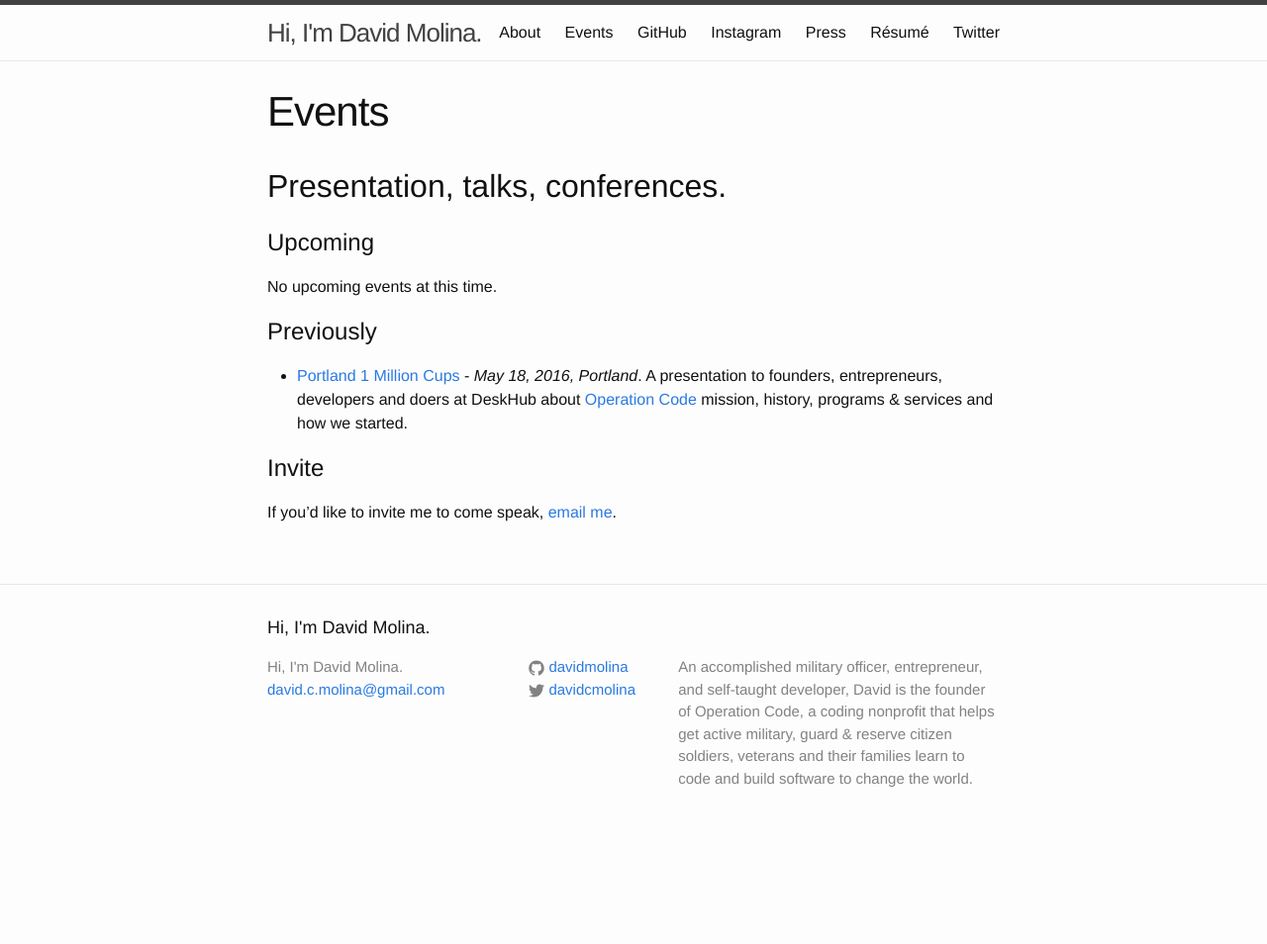
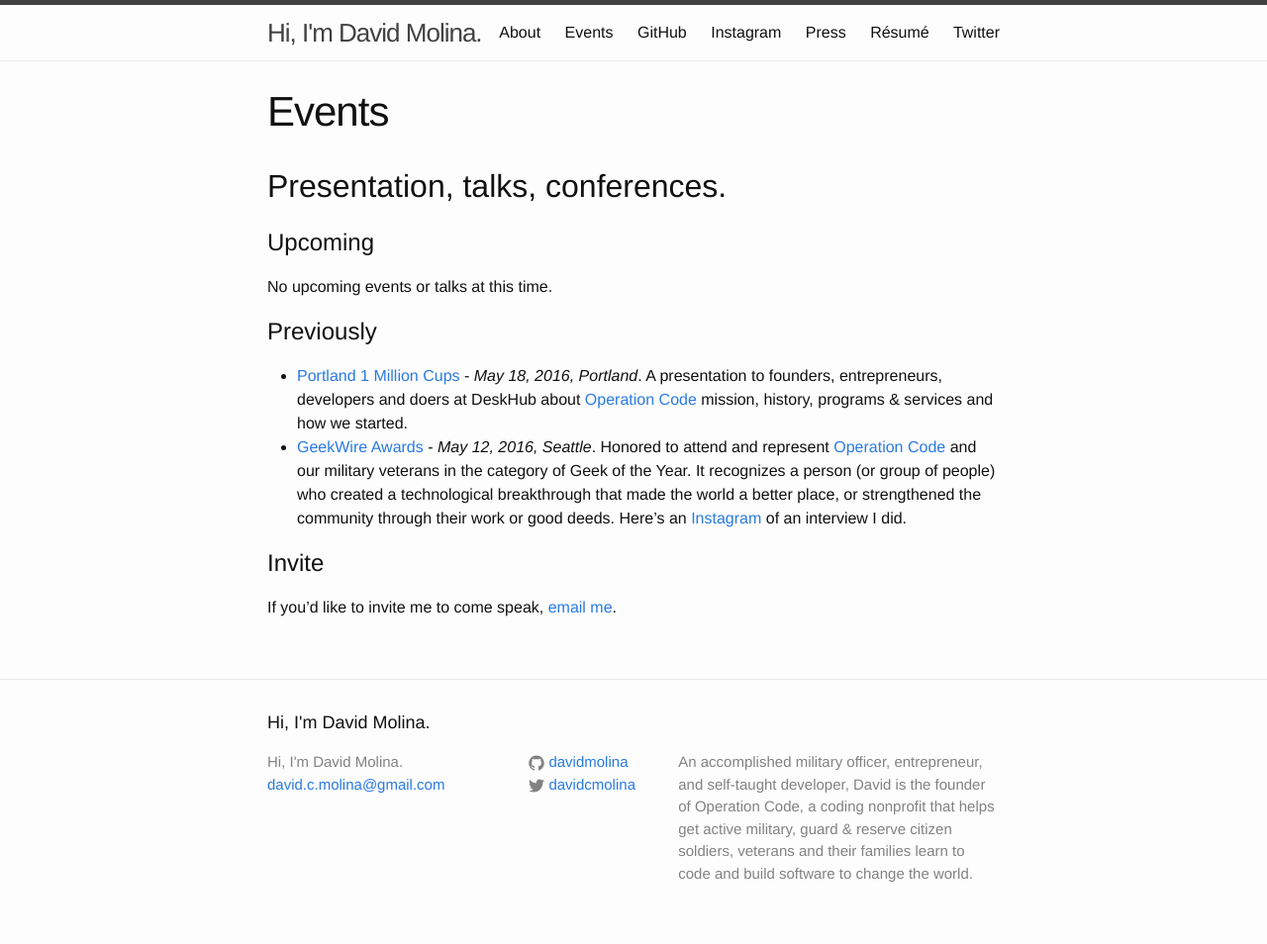
Before and after one commit to davidmolina/davidmolina.github.io, a Jekyll site: the page built from events.md, in a window 1280 px wide. Shown: the whole page at 99% size. Built offline with Jekyll 4.4.1, drawn with Linux system fonts in a browser that asks for light colours; before the commit the page ends 900 px from its top, so only the background shows below that.

Commit message:
Add Geek of the Year to events

```diff
--- a/events.md
+++ b/events.md
@@ -7,10 +7,11 @@ permalink: /events/
 ## Presentation, talks, conferences.
 
 # Upcoming
-No upcoming events at this time.
+No upcoming events or talks at this time.
 
 # Previously
 - [Portland 1 Million Cups](http://www.meetup.com/1-Million-Cups-Portland/events/230137614/) - *May 18, 2016, Portland*. A presentation to founders, entrepreneurs, developers and doers at DeskHub about [Operation Code](https://operationcode.org) mission, history, programs & services and how we started.
+- [GeekWire Awards](http://www.geekwire.com/2016/geek-year-2016-vote-now-geekwire-awards/) - *May 12, 2016, Seattle*. Honored to attend and represent [Operation Code](https://operationcode.org) and our military veterans in the category of Geek of the Year. It recognizes a person (or group of people) who created a technological breakthrough that made the world a better place, or strengthened the community through their work or good deeds. Here's an [Instagram](https://www.instagram.com/p/BFVFxSKRUvd/?taken-by=davidcmolina) of an interview I did.
 
 # Invite
 
```
Also changed, not shown: about.md (+1 -1 lines).
